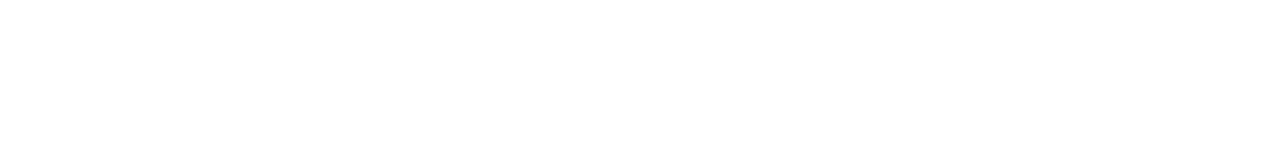
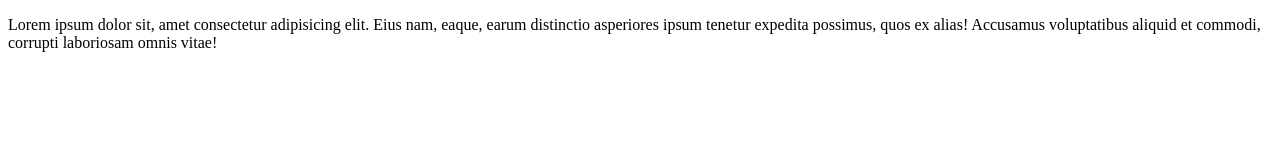
Before and after one commit to Jaxira07/repositorio_1, a plain HTML site: page index.html in a window 1280 px wide. Drawn offline with Linux system fonts and the light colour scheme.

Commit message:
contenedor div agregado

```diff
--- a/index.html
+++ b/index.html
@@ -6,6 +6,11 @@
     <title>Hola mundo!</title>
 </head>
 <body>
-
+    <!-- DIV CONTENEDOR-->
+    <div class "container">
+        <div class "row">
+            <p>Lorem ipsum dolor sit, amet consectetur adipisicing elit. Eius nam, eaque, earum distinctio asperiores ipsum tenetur expedita possimus, quos ex alias! Accusamus voluptatibus aliquid et commodi, corrupti laboriosam omnis vitae!</p>
+        </div>
+    </div>
 </body>
 </html>
```
